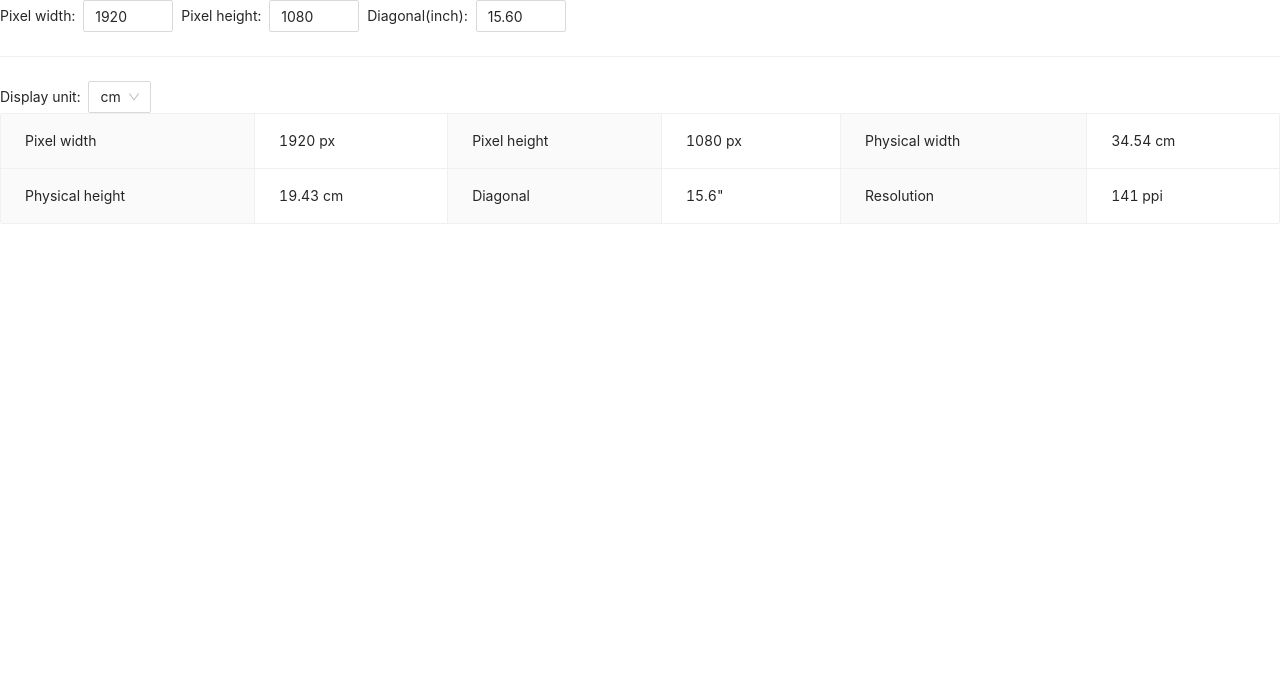
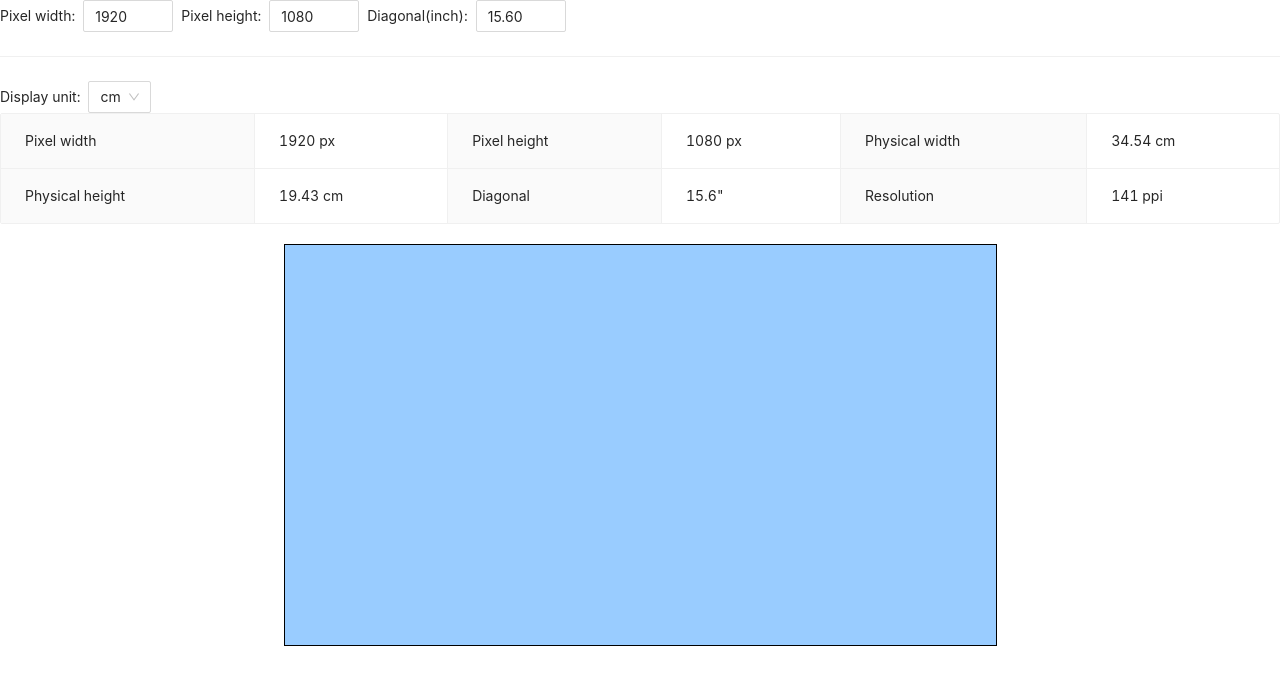
Before and after one commit to Mayazure/screensized, a React (Create React App) app: page / in a window 1280 px wide. Shown: the top 684 px of the page. Built offline with nearby package versions, Linux system fonts and the light colour scheme.

Commit message:
Add screen plot

```diff
--- /dev/null
+++ b/src/hooks/hooks.js
@@ -0,0 +1,36 @@
+import {useEffect, useState} from "react";
+
+function useWindowSize() {
+    // Initialize state with undefined width/height so server and client renders match
+    // Learn more here: https://joshwcomeau.com/react/the-perils-of-rehydration/
+    const [windowSize, setWindowSize] = useState({
+        width: undefined,
+        height: undefined,
+    });
+
+    useEffect(() => {
+        // Handler to call on window resize
+        function handleResize() {
+            // Set window width/height to state
+            setWindowSize({
+                width: window.innerWidth,
+                height: window.innerHeight,
+            });
+        }
+
+        // Add event listener
+        window.addEventListener("resize", handleResize);
+
+        // Call handler right away so state gets updated with initial window size
+        handleResize();
+
+        // Remove event listener on cleanup
+        return () => window.removeEventListener("resize", handleResize);
+    }, []); // Empty array ensures that effect is only run on mount
+
+    return windowSize;
+}
+
+export {
+    useWindowSize
+}
--- a/src/ui/components/ScreenInfo/ScreenInfo.js
+++ b/src/ui/components/ScreenInfo/ScreenInfo.js
@@ -1,6 +1,7 @@
 import React, {useState} from "react";
 import {Divider, InputNumber, Space} from "antd";
 import ScreenInfoDisplay from "./ScreenInfoDisplay";
+import ScreenInfoCanvas from "./ScreenInfoCanvas";
 
 export default function ScreenInfo(props){
 
@@ -28,6 +29,7 @@ export default function ScreenInfo(props){
                 diagonal={diagonal}
                 resolution={resolution}
             />
+            <ScreenInfoCanvas pixelSize={pixelSize}/>
         </>
 
     )
--- /dev/null
+++ b/src/ui/components/ScreenInfo/ScreenInfoCanvas.js
@@ -0,0 +1,34 @@
+import React, {useEffect, useState} from "react";
+import {useWindowSize} from "../../../hooks/hooks";
+
+export default function ScreenInfoCanvas(props){
+
+    const screenSize = useWindowSize()
+    const {pixelSize} = props
+
+    const [plotSize, setPlotSize] = useState({
+        width: undefined,
+        height: undefined
+    })
+
+    useEffect(() => {
+       if(screenSize.width>screenSize.height){
+           let plotHeight = screenSize.height*0.5
+           let plotWidth = plotHeight/pixelSize[1]*pixelSize[0]
+           setPlotSize({width: plotWidth, height: plotHeight})
+       }else{
+           let plotWidth = screenSize.width*0.95
+           let plotHeight = plotWidth/pixelSize[0]*pixelSize[1]
+           setPlotSize({width: plotWidth, height: plotHeight})
+       }
+    },[screenSize]);
+
+    return(
+        <div style={{padding:"20px", width:screenSize.width, textAlign:"center"}}>
+
+            <canvas id="myCanvas" width={plotSize.width} height={plotSize.height}
+                    style={{border:"1px solid #000000", background:"#99ccff"}}>
+            </canvas>
+        </div>
+    )
+}
```
Also changed, not shown: 1 other file (tests, documents, lock files or other folders).
